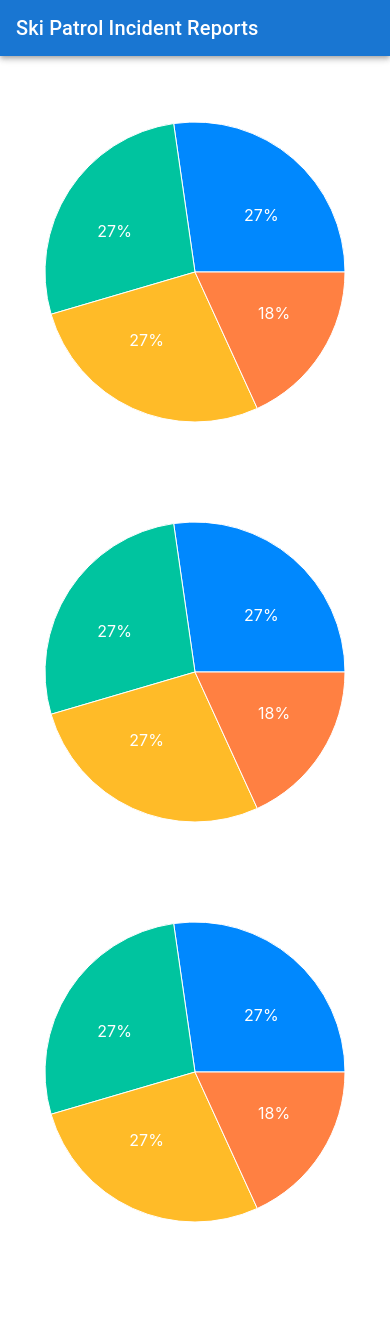
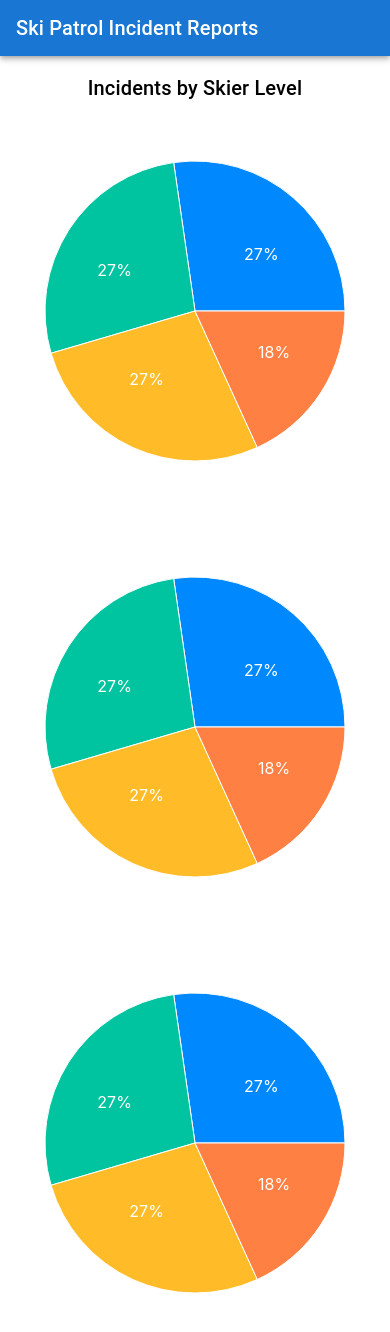
Before and after one commit to KlamChowder1/SkiPatrolIncidents, a React (Create React App) app in the folder ski-patrol-incidents/: page /charts in a window 390 px wide. Shown: the top 1332 px of the page. Before the commit the page ends 1276 px from the top, so only its background shows below. Built offline with nearby package versions, Linux system fonts and the light colour scheme.

Commit message:
add grid for responsiveness and add pie chart title

```diff
--- a/ski-patrol-incidents/src/components/IncidentCharts.jsx
+++ b/ski-patrol-incidents/src/components/IncidentCharts.jsx
@@ -1,12 +1,19 @@
 import React from 'react';
+import { Grid } from '@mui/material';
 import { SkiLevelPieChart, SkiRunBarChart, SkierAgeLineChart } from './charts';
 
 export default function IncidentCharts() {
   return (
-    <>
-      <SkiLevelPieChart />
-      <SkiRunBarChart />
-      <SkierAgeLineChart />
-    </>
+    <Grid container spacing={2}>
+      <Grid item xs={12} sm={6} md={6}>
+        <SkiLevelPieChart />
+      </Grid>
+      <Grid item xs={12} sm={6} md={6}>
+        <SkiRunBarChart />
+      </Grid>
+      <Grid item xs={12} sm={6} md={6}>
+        <SkierAgeLineChart />
+      </Grid>
+    </Grid>
   );
 }
--- a/ski-patrol-incidents/src/components/charts/SkiLevelPieChart.jsx
+++ b/ski-patrol-incidents/src/components/charts/SkiLevelPieChart.jsx
@@ -1,4 +1,5 @@
 import React from 'react';
+import { Typography } from '@mui/material';
 import { PieChart, Pie, Cell, Tooltip, ResponsiveContainer } from 'recharts';
 import sampleIncidents from '../sampleIncidents.json';
 
@@ -57,6 +58,9 @@ export default function SkiLevelPieChart() {
 
   return (
     <>
+      <Typography variant="h6" align="center" gutterBottom>
+        Incidents by Skier Level
+      </Typography>
       <ResponsiveContainer width="100%" height={400}>
         <PieChart>
           <Pie
```
